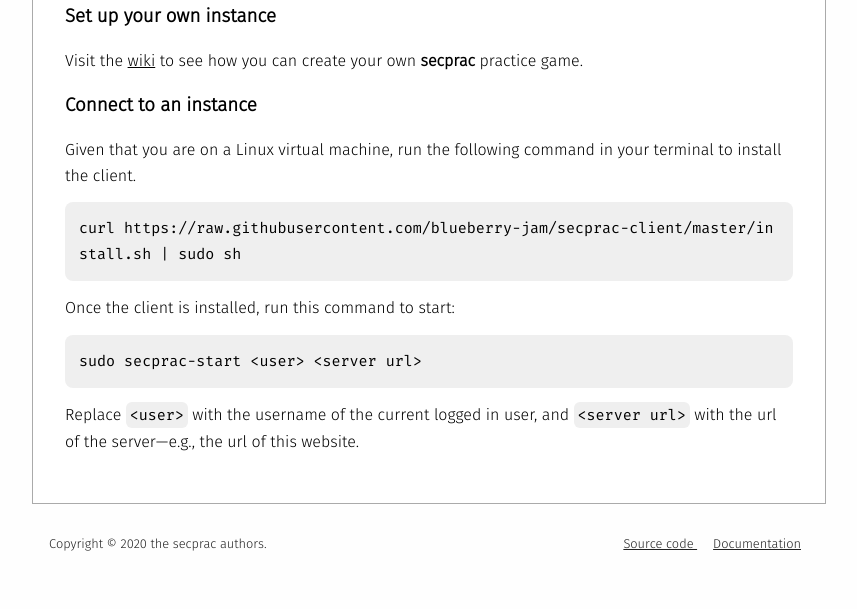
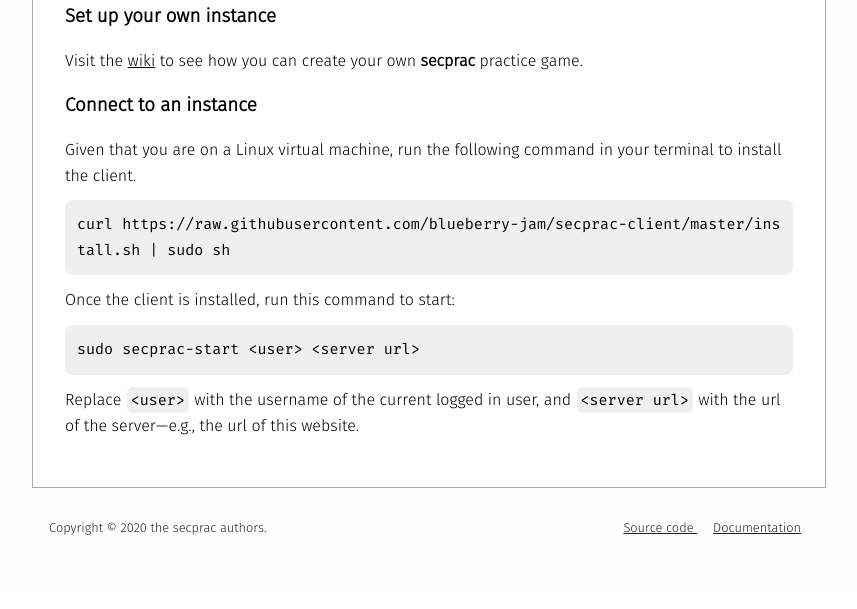
Before and after one commit to tteeoo/secprac-web, a Flask app: page /about in a window 1280 px wide. Shown: the part 901-1510 px from the top of the page, without its empty margins (211-1068 px from the left). After the commit the page ends 1436 px from the top, so only its background shows below. Run offline with Flask 2, Linux system fonts and the light colour scheme; parts of the project's set-up code (start-up, migrations or seed data) failed here and were passed over.

Commit message:
Update style

```diff
--- a/web/static/css/style.css
+++ b/web/static/css/style.css
@@ -72,8 +72,8 @@
 }
 .monospace {
 	display: block;
-	padding: 14px;
-	margin: 14px 0;
+	padding: 0.8em;
+	margin: 0.8em 0;
 	background-color: #efefef;
 	border-radius: 8px;
 	font-size: 0.94em;
@@ -81,6 +81,7 @@
 	word-break: break-all;
 }
 .inline-monospace {
+	margin: 0 1px;
 	padding: 4px;
 	background-color: #efefef;
 	border-radius: 6px;
@@ -112,7 +113,7 @@
 }
 
 /* mobile */
-@media only screen and (max-width: 791px) {
+@media only screen and (max-width: 916px) {
 	#bar-wrapper {
 		width: 100%;
 		min-width: 0;
```
